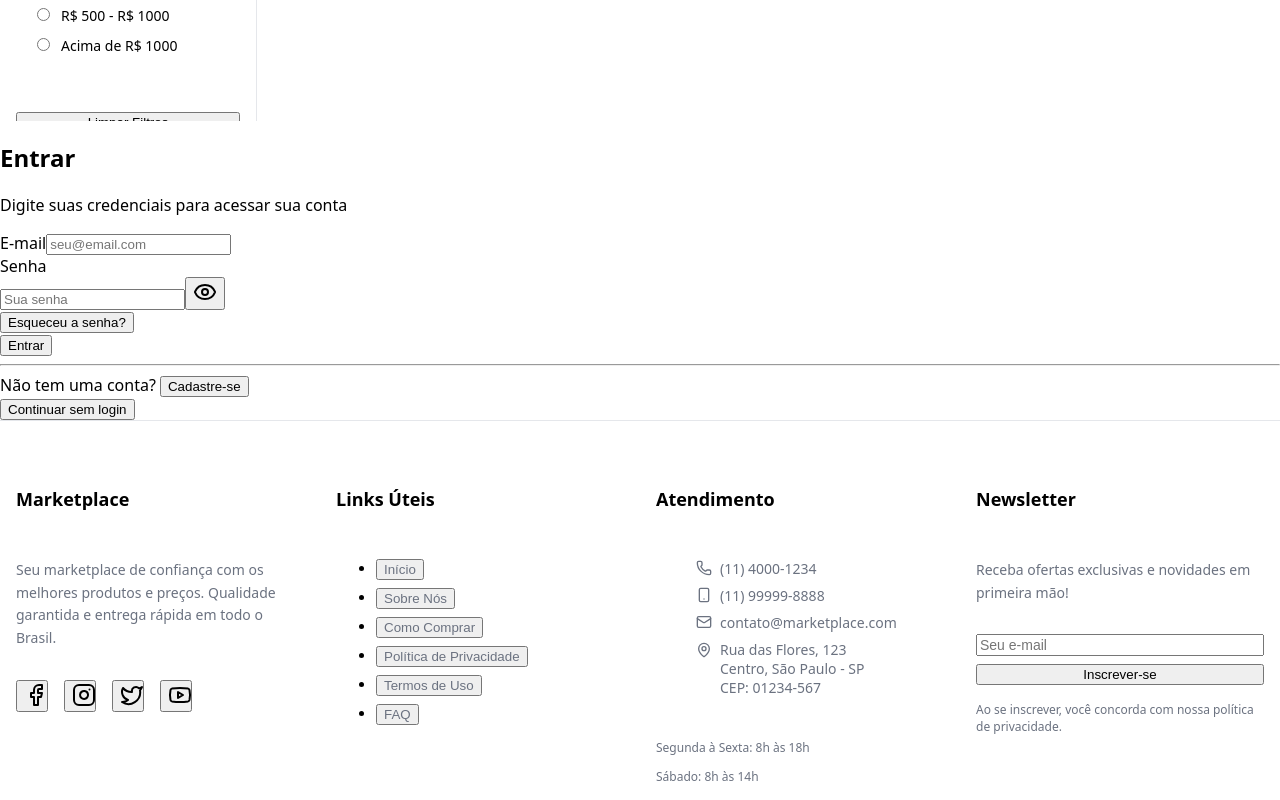
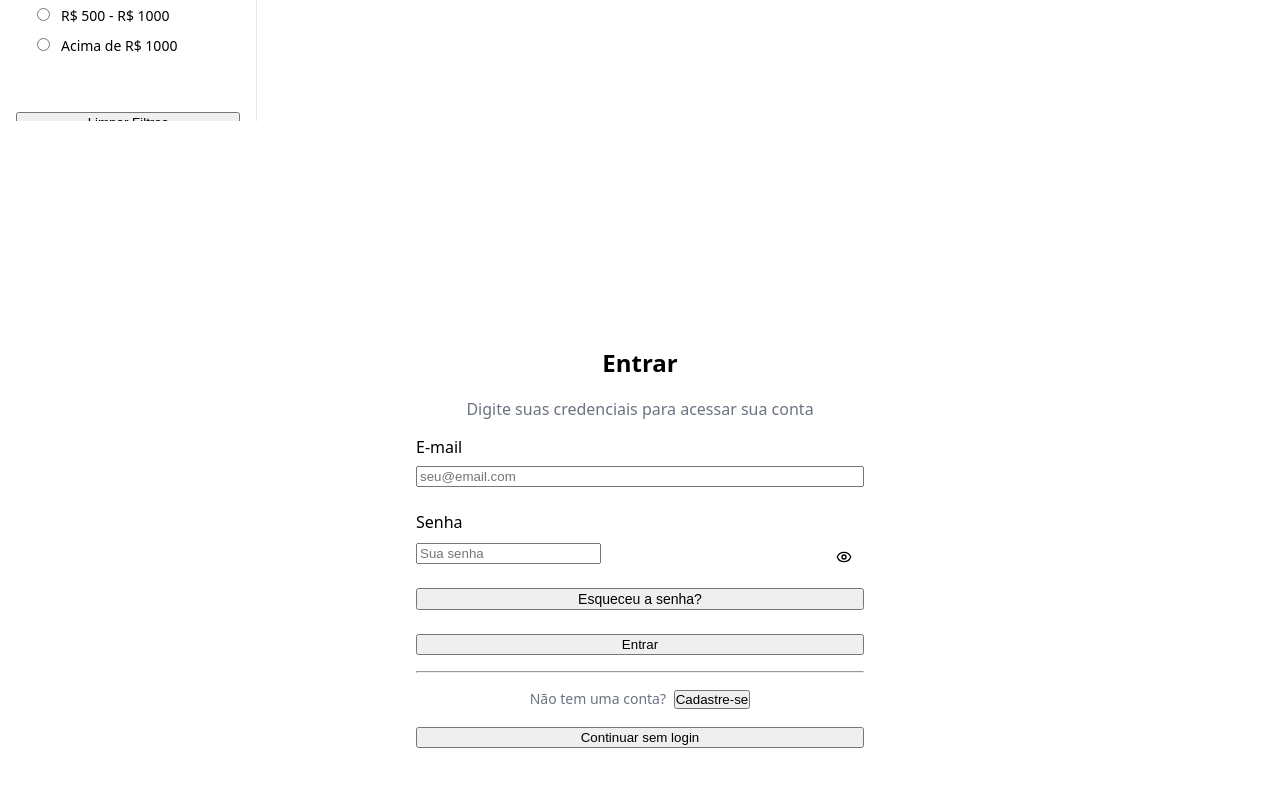
Before and after one commit to vncs-srs/T-LA43S, a React (Vite) app: page /login in a window 1280 px wide. Shown: the part 680-1480 px from the top of the page. Built offline with nearby package versions, Linux system fonts and the light colour scheme.

Commit message:
Pagina de registro e login css

```diff
--- a/src/pages/LoginPage.jsx
+++ b/src/pages/LoginPage.jsx
@@ -6,7 +6,7 @@ import { Card, CardHeader, CardTitle, CardDescription, CardContent } from '@/com
 import { Input } from '@/components/ui/input';
 import { Label } from '@/components/ui/label';
 import { Separator } from '@/components/ui/separator';
-import '@/styles/login.css';
+import '@/styles/register.css';
 
 export function LoginPage() {
   const [showPassword, setShowPassword] = useState(false);
@@ -19,7 +19,7 @@ export function LoginPage() {
   const handleSubmit = (e) => {
     e.preventDefault();
     console.log('Login attempt:', formData);
-
+    // Por enquanto, apenas navega de volta para home
     navigate('/');
   };
 
@@ -31,17 +31,17 @@ export function LoginPage() {
   };
 
   return (
-    <div className="min-h-[calc(100vh-4rem)] flex items-center justify-center px-4 py-12">
-      <Card className="w-full max-w-md">
-        <CardHeader className="space-y-1">
-          <CardTitle className="text-2xl text-center">Entrar</CardTitle>
-          <CardDescription className="text-center">
+    <div className="auth-container">
+      <Card className="auth-card auth-card-login">
+        <CardHeader className="auth-header">
+          <CardTitle className="auth-title">Entrar</CardTitle>
+          <CardDescription className="auth-description">
             Digite suas credenciais para acessar sua conta
           </CardDescription>
         </CardHeader>
-        <CardContent className="space-y-4">
-          <form onSubmit={handleSubmit} className="space-y-4">
-            <div className="space-y-2">
+        <CardContent>
+          <form onSubmit={handleSubmit} className="auth-form">
+            <div className="auth-input-group">
               <Label htmlFor="email">E-mail</Label>
               <Input
                 id="email"
@@ -54,9 +54,9 @@ export function LoginPage() {
               />
             </div>
 
-            <div className="space-y-2">
+            <div className="auth-input-group">
               <Label htmlFor="password">Senha</Label>
-              <div className="relative">
+              <div className="auth-password-wrapper">
                 <Input
                   id="password"
                   name="password"
@@ -66,28 +66,27 @@ export function LoginPage() {
                   onChange={handleChange}
                   required
                 />
-                <Button
+                <button
                   type="button"
-                  variant="ghost"
-                  size="icon"
-                  className="absolute right-0 top-0 h-full px-3 py-2 hover:bg-transparent"
+                  className="auth-password-toggle"
                   onClick={() => setShowPassword(!showPassword)}
                 >
                   {showPassword ? (
-                    <EyeOff className="h-4 w-4" />
+                    <EyeOff />
                   ) : (
-                    <Eye className="h-4 w-4" />
+                    <Eye />
                   )}
-                </Button>
+                </button>
               </div>
             </div>
 
-            <div className="flex items-center justify-between">
+            <div className="auth-input-group">
               <Button
                 type="button"
                 variant="link"
-                className="px-0"
+                className="auth-forgot-password-link"
                 onClick={() => {
+                  //recuperação de senha
                   console.log('Forgot password clicked');
                 }}
               >
@@ -95,29 +94,29 @@ export function LoginPage() {
               </Button>
             </div>
 
-            <Button type="submit" className="w-full">
+            <Button type="submit" className="auth-submit-button">
               Entrar
             </Button>
           </form>
 
-          <Separator />
+          <Separator className="auth-separator" />
 
-          <div className="text-center text-sm">
-            <span className="text-muted-foreground">Não tem uma conta? </span>
+          <div className="auth-link-container">
+            <span className="auth-link-text">Não tem uma conta? </span>
             <Button
               variant="link"
-              className="px-0"
+              className="auth-link"
               onClick={() => navigate('/register')}
             >
               Cadastre-se
             </Button>
           </div>
 
-          <div className="text-center">
+          <div className="auth-continue-wrapper">
             <Button
               variant="outline"
-              onClick={() => navigate('/register')}
-              className="w-full"
+              onClick={() => navigate('/')} // Corrigido o navegamento para a página inicial
+              className="auth-continue-button"
             >
               Continuar sem login
             </Button>
--- a/src/pages/RegisterPage.jsx
+++ b/src/pages/RegisterPage.jsx
@@ -66,7 +66,6 @@ export function RegisterPage() {
       return;
     }
 
-    // Aqui você adicionaria a lógica de registro
     console.log('Register attempt:', formData);
     alert('Cadastro realizado com sucesso!');
     // Por enquanto, apenas navega para login
@@ -121,9 +120,9 @@ export function RegisterPage() {
   };
 
   return (
-    <div className="min-h-[calc(100vh-4rem)] flex items-center justify-center px-4 py-12">
-      <Card className="w-full max-w-2xl">
-        <CardHeader className="space-y-1">
+    <div className="auth-container">
+      <Card className="auth-card auth-card-register">
+        <CardHeader className="auth-header">
           <CardTitle className="text-2xl text-center">Criar Conta</CardTitle>
           <CardDescription className="text-center">
             Preencha seus dados para finalizar o cadastro
--- a/src/styles/app.css
+++ b/src/styles/app.css
@@ -1,4 +1,4 @@
-/* src/App.css */
+/* src/app.css */
 
 .app-container {
   min-height: 100vh;
--- a/src/styles/register.css
+++ b/src/styles/register.css
@@ -0,0 +1,179 @@
+/* src/styles/register.css */
+
+.auth-container {
+  /* min-h-[calc(100vh-4rem)] flex items-center justify-center px-4 py-12 */
+  min-height: calc(100vh - 4rem);
+  display: flex;
+  align-items: center;
+  justify-content: center;
+  padding: 3rem 1rem;
+}
+
+.auth-card {
+  /* w-full */
+  width: 100%;
+}
+/* max-w-md para Login */
+.auth-card-login {
+  max-width: 28rem;
+}
+/* max-w-2xl para Register */
+.auth-card-register {
+  max-width: 42rem;
+}
+
+.auth-header {
+  /* space-y-1 text-center */
+  text-align: center;
+  margin-bottom: 1rem; /* Base para o header do card */
+}
+
+.auth-title {
+  /* text-2xl text-center */
+  font-size: 1.5rem;
+  font-weight: 700;
+}
+
+.auth-description {
+  /* text-center text-muted-foreground */
+  color: var(--muted-foreground);
+}
+
+.auth-form {
+  /* space-y-4 ou space-y-6 */
+  display: flex;
+  flex-direction: column;
+  gap: 1.5rem;
+}
+
+.auth-input-group {
+  /* space-y-2 */
+  display: flex;
+  flex-direction: column;
+  gap: 0.5rem;
+}
+
+.auth-password-wrapper {
+  /* relative */
+  position: relative;
+}
+.auth-password-toggle {
+  /* absolute right-0 top-0 h-full px-3 py-2 */
+  position: absolute;
+  right: 0;
+  top: 0;
+  height: 100%;
+  padding: 0.5rem 0.75rem;
+  /* Botão fantasma */
+  background: transparent;
+  border: none;
+  cursor: pointer;
+}
+.auth-password-toggle svg {
+  width: 1rem;
+  height: 1rem;
+}
+
+.auth-forgot-password-link {
+  /* text-sm */
+  font-size: 0.875rem;
+}
+
+.auth-submit-button {
+  width: 100%;
+}
+
+.auth-separator {
+  margin: 1rem 0;
+}
+
+.auth-link-container {
+  /* text-center text-sm */
+  text-align: center;
+  font-size: 0.875rem;
+}
+.auth-link-text {
+  color: var(--muted-foreground);
+}
+.auth-link {
+  /* Botão link */
+  padding: 0;
+  margin-left: 0.25rem;
+}
+
+.auth-continue-wrapper {
+  text-align: center;
+  margin-top: 1rem;
+}
+.auth-continue-button {
+  width: 100%;
+}
+
+/* --- Estilos Específicos do Registro --- */
+
+.auth-form-section {
+  display: flex;
+  flex-direction: column;
+  gap: 1rem;
+}
+
+.auth-section-header {
+  /* flex items-center gap-2 mb-3 */
+  display: flex;
+  align-items: center;
+  gap: 0.5rem;
+  margin-bottom: 0.75rem;
+}
+.auth-section-icon {
+  width: 1.25rem;
+  height: 1.25rem;
+  color: var(--primary);
+}
+.auth-section-title {
+  font-size: 1.125rem;
+  font-weight: 600;
+}
+
+.auth-grid {
+  /* grid grid-cols-1 md:grid-cols-2 gap-4 */
+  display: grid;
+  grid-template-columns: repeat(1, minmax(0, 1fr));
+  gap: 1rem;
+}
+@media (min-width: 768px) {
+  .auth-grid {
+    grid-template-columns: repeat(2, minmax(0, 1fr));
+  }
+}
+
+.auth-grid-col-3 {
+  /* grid grid-cols-1 md:grid-cols-3 gap-4 */
+  display: grid;
+  grid-template-columns: repeat(1, minmax(0, 1fr));
+  gap: 1rem;
+}
+@media (min-width: 768px) {
+  .auth-grid-col-3 {
+    grid-template-columns: repeat(3, minmax(0, 1fr));
+  }
+  .auth-grid-col-span-2 {
+    grid-column: span 2 / span 2;
+  }
+}
+
+/* Checkbox de Termos */
+.auth-terms-checkbox {
+  display: flex;
+  align-items: center;
+  gap: 0.5rem;
+}
+.auth-terms-label {
+  font-size: 0.875rem;
+  margin: 0; /* Reseta label */
+}
+.auth-terms-label button {
+  /* Botão link */
+  padding: 0;
+  height: auto;
+  font-size: 0.875rem;
+}
```
